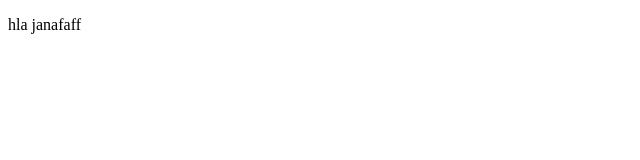
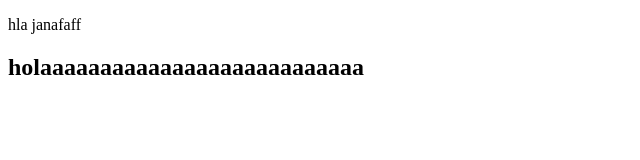
Before and after one commit to JCamiloMR/Desarrollo, a plain HTML site: page index.html in a window 1280 px wide. Shown: the whole page, without its empty margins (0-640 px from the left). Drawn offline with Linux system fonts and the light colour scheme.

Commit message:
los mas nuevos

```diff
--- a/app.js
+++ b/app.js
@@ -0,0 +1 @@
+console.log("xd");
--- a/index.html
+++ b/index.html
@@ -8,6 +8,9 @@
 <body>
 
     <p>hla janafaff</p>
+    <section>
+        <h1>holaaaaaaaaaaaaaaaaaaaaaaaaaaa</h1>
+    </section>
 
 </body>
 </html>
--- a/style.css
+++ b/style.css
@@ -0,0 +1,3 @@
+body{
+    background-color: aliceblue;
+}
```
